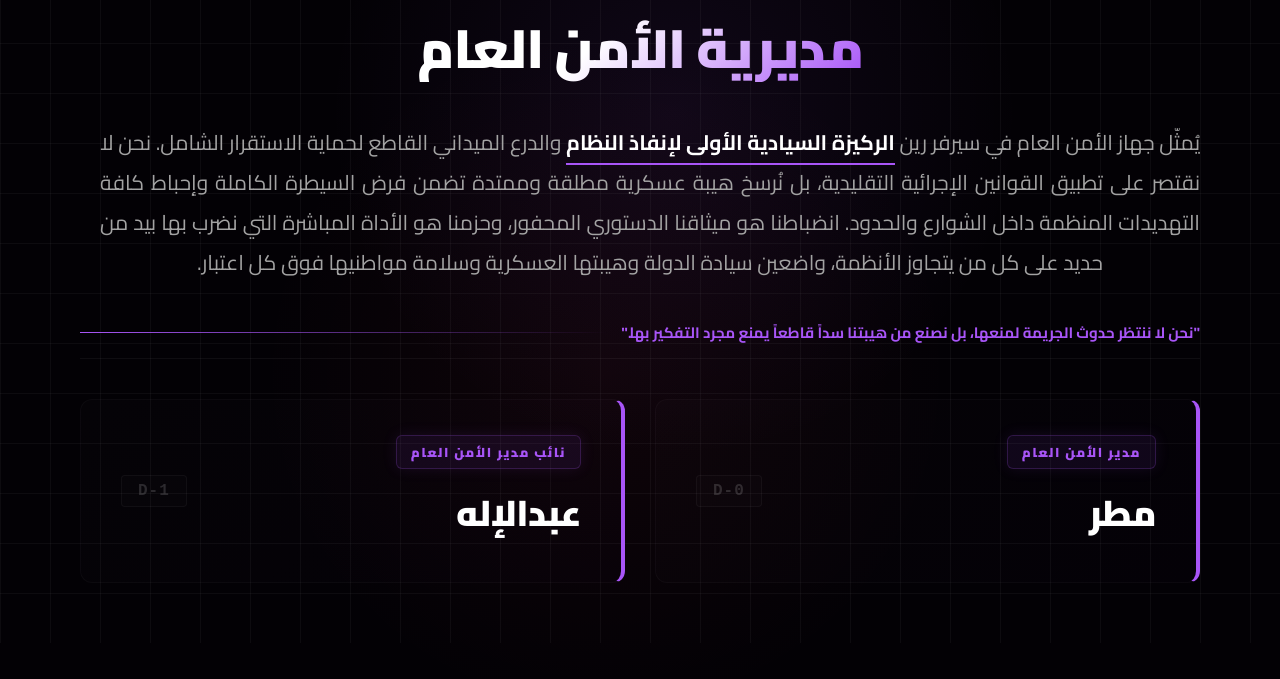
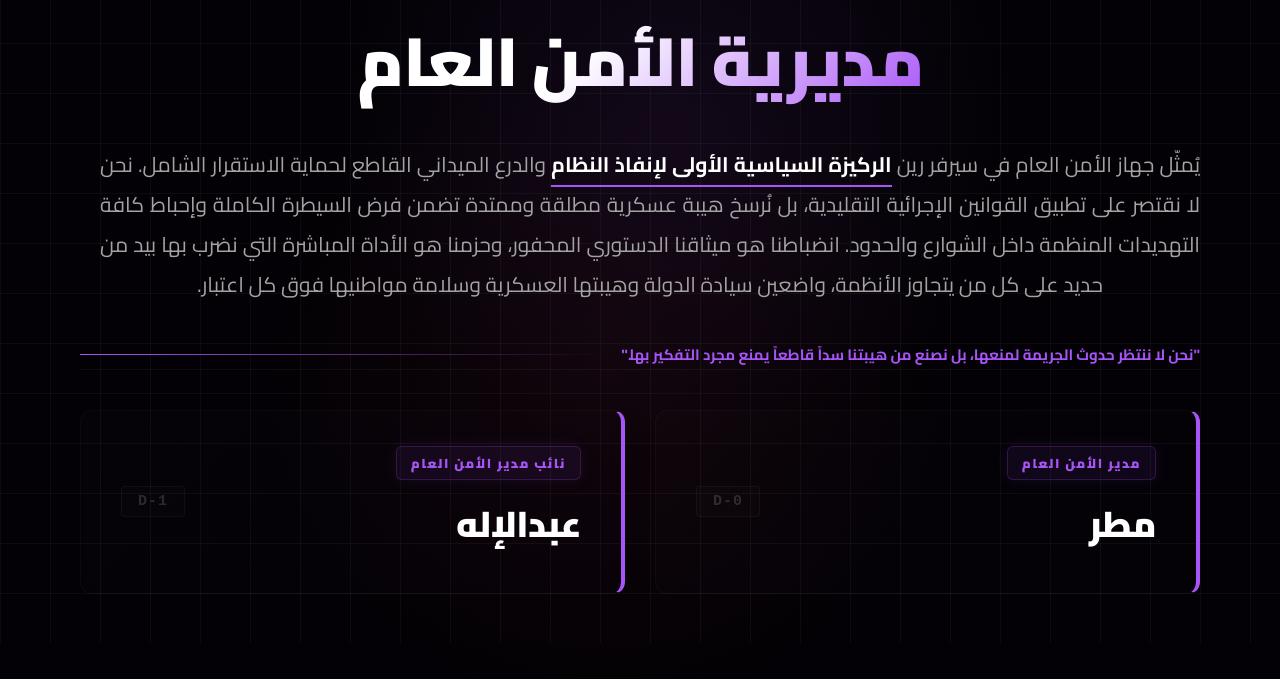
Before and after one commit to adskasdjkla/-, a plain HTML site: page index.html in a window 1280 px wide. Shown: the part 157-836 px from the top of the page. Drawn offline with Linux system fonts and the light colour scheme.

Commit message:
Refactor index.html for improved layout and styles
Updated the HTML structure and styles for better layout and responsiveness.

```diff
--- a/index.html
+++ b/index.html
@@ -24,11 +24,13 @@
             font-family: 'Cairo', sans-serif;
         }
 
+        /* منع الفراغ والنزول تحت تماماً وتثبيت الصفحة */
         body {
             background-color: var(--bg-dark);
             color: var(--text-white);
-            min-height: 100vh;
-            overflow-x: hidden;
+            height: 100vh;
+            max-height: 100vh;
+            overflow: hidden;
             position: relative;
             display: flex;
             flex-direction: column;
@@ -71,7 +73,7 @@
         }
 
         /* ==========================================
-           1. الطبقة العليا: الشعار والاسم (تم تصغير الحجم ليناسب الشاشة تماماً)
+           1. الطبقة العليا: الشعار والعنوان (تم حل مشكلة القص السفلي)
            ========================================== */
         .top-showcase-zone {
             max-width: 1200px;
@@ -89,9 +91,10 @@
         }
 
         .giant-headline {
-            font-size: 54px; /* تم تصغير الحجم هنا ليظهر كاملاً ويكون متناسقاً جداً */
+            font-size: 68px; /* الخط الأصلي الفخم بالكامل */
             font-weight: 900;
-            line-height: 1.2;
+            line-height: 1.3; /* تم توسيعه بدقة عشان الحروف تاخذ راحتها وما تنمسح من تحت */
+            padding-bottom: 10px; /* مسافة أمان تمنع قص التدرج اللوني */
             text-align: center;
             background: linear-gradient(135deg, #ffffff 40%, var(--purple-neon) 100%);
             -webkit-background-clip: text;
@@ -150,7 +153,7 @@
         }
 
         /* ==========================================
-           3. الطبقة السفلية: قادة القطاع بالأكواد والتصحيحات
+           3. الطبقة السفلية: قادة القطاع بالأكواد التكتيكية المعتمدة
            ========================================== */
         .bottom-leadership-deck {
             width: 100%;
@@ -212,7 +215,7 @@
         }
 
         .tactical-index {
-            font-size: 16px;
+            font-size: 15px;
             font-weight: 700;
             color: rgba(255, 255, 255, 0.15);
             font-family: monospace;
@@ -239,17 +242,13 @@
             to { transform: scale(1); opacity: 1; }
         }
 
-        /* التوافق الكامل والمستجيب مع الشاشات والموبايل */
+        /* متجاوب في الشاشات الصغيرة لحماية العناصر */
         @media (max-width: 1024px) {
-            body { padding: 40px 24px; }
-            .giant-headline { font-size: 42px; } /* تصغير إضافي متجاوب على الشاشات المتوسطة */
+            body { padding: 40px 24px; height: auto; max-height: none; overflow: auto; }
+            .giant-headline { font-size: 52px; line-height: 1.3; }
             .deep-definition-paragraph { font-size: 18px; }
             .bottom-leadership-deck { grid-template-columns: 1fr; gap: 20px; }
             .card-leader-name { font-size: 30px; }
-        }
-
-        @media (max-width: 768px) {
-            .giant-headline { font-size: 34px; } /* تصغير متجاوب للجوال */
         }
     </style>
 </head>
@@ -278,7 +277,7 @@
 
     <main class="center-definition-zone">
         <p class="deep-definition-paragraph">
-            يُمثّل جهاز الأمن العام في سيرفر رين <span>الركيزة السيادية الأولى لإنفاذ النظام</span> والدرع الميداني القاطع لحماية الاستقرار الشامل. نحن لا نقتصر على تطبيق القوانين الإجرائية التقليدية، بل نُرسخ هيبة عسكرية مطلقة وممتدة تضمن فرض السيطرة الكاملة وإحباط كافة التهديدات المنظمة داخل الشوارع والحدود. انضباطنا هو ميثاقنا الدستوري المحفور، وحزمنا هو الأداة المباشرة التي نضرب بها بيد من حديد على كل من يتجاوز الأنظمة، واضعين سيادة الدولة وهيبتها العسكرية وسلامة مواطنيها فوق كل اعتبار.
+            يُمثّل جهاز الأمن العام في سيرفر رين <span>الركيزة السياسية الأولى لإنفاذ النظام</span> والدرع الميداني القاطع لحماية الاستقرار الشامل. نحن لا نقتصر على تطبيق القوانين الإجرائية التقليدية، بل نُرسخ هيبة عسكرية مطلقة وممتدة تضمن فرض السيطرة الكاملة وإحباط كافة التهديدات المنظمة داخل الشوارع والحدود. انضباطنا هو ميثاقنا الدستوري المحفور، وحزمنا هو الأداة المباشرة التي نضرب بها بيد من حديد على كل من يتجاوز الأنظمة، واضعين سيادة الدولة وهيبتها العسكرية وسلامة مواطنيها فوق كل اعتبار.
         </p>
 
         <div class="tactical-motto-banner">
```
